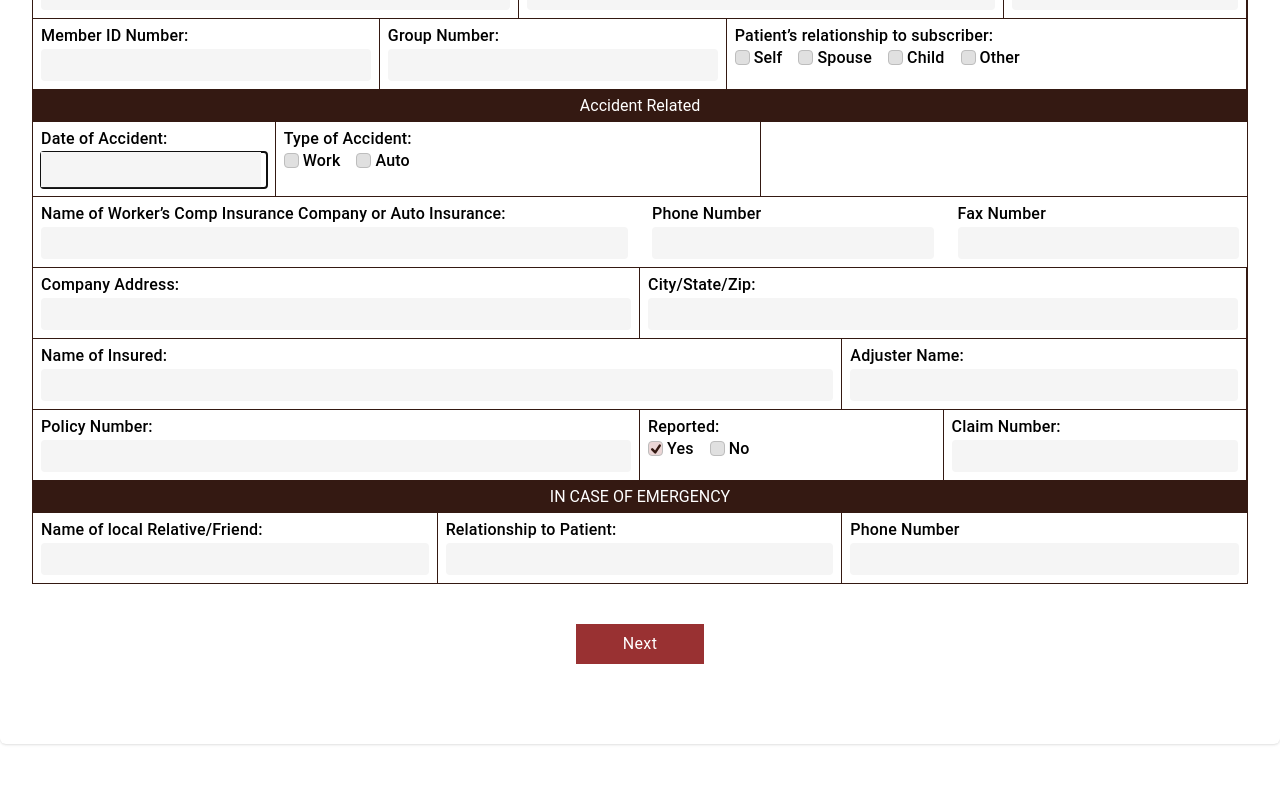
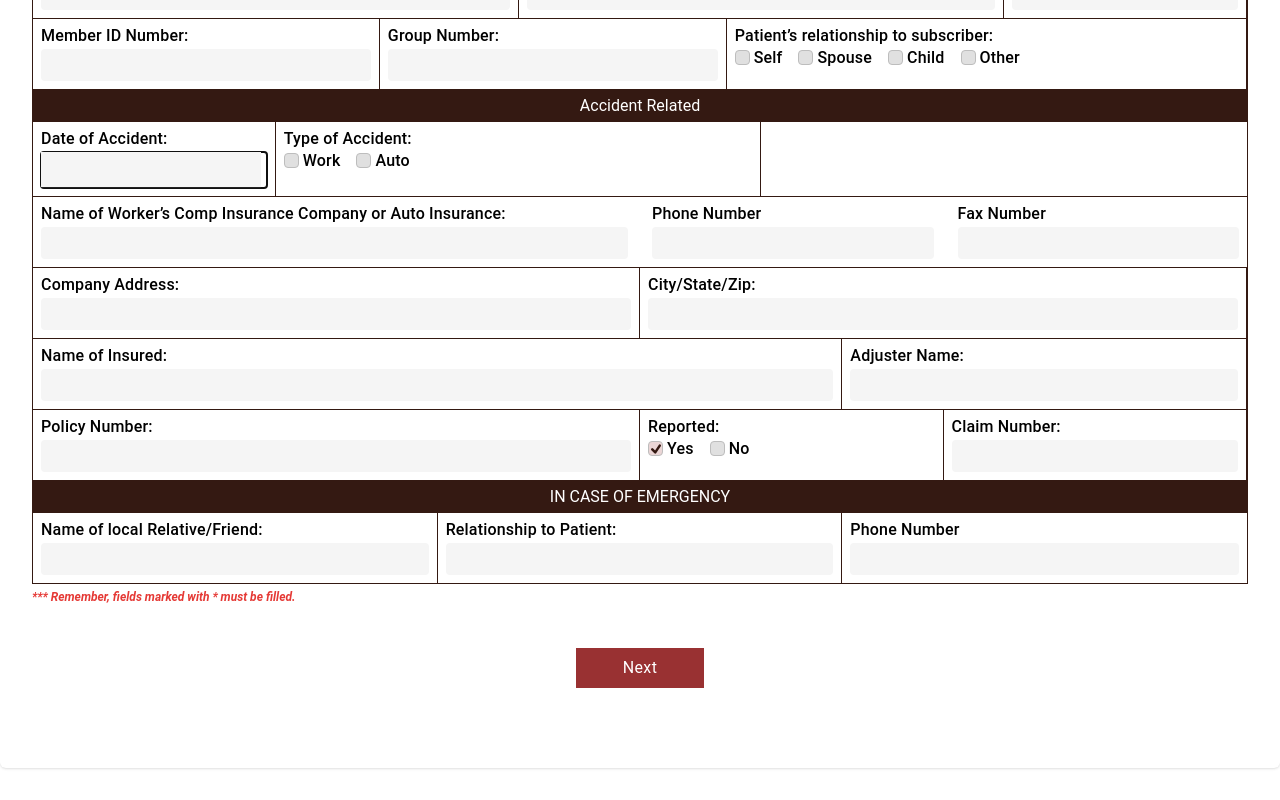
Before and after one commit to robiulalamdev/carrus-care-client, a React (Vite) app: page / in a window 1280 px wide. Shown: the part 1379-2179 px from the top of the page. Before the commit the page ends 2155 px from the top, so only its background shows below. Built offline with nearby package versions, Linux system fonts and the light colour scheme.

Commit message:
*** Remember, fields marked with * must be filled. msg add above submit button

```diff
--- a/src/components/registration-ui/registrationFormStep1/RForm1.jsx
+++ b/src/components/registration-ui/registrationFormStep1/RForm1.jsx
@@ -294,6 +294,9 @@ const RForm1 = ({ step, setStep, show, data }) => {
           />
         )}
 
+        <i className="text-xs text-red-600 font-semibold">
+          *** Remember, fields marked with * must be filled.
+        </i>
         <div className="flex justify-center pt-10 pb-20">
           <button
             type="submit"
--- a/src/components/registration-ui/registrationFormStep2/RForm2.jsx
+++ b/src/components/registration-ui/registrationFormStep2/RForm2.jsx
@@ -102,7 +102,9 @@ const RForm2 = ({ step, setStep, data }) => {
             register={register}
           />
         )}
-
+        {/* <i className="text-xs text-red-600 font-semibold">
+          *** Remember, fields marked with * must be filled.
+        </i> */}
         <div className="flex justify-center pt-10 pb-20">
           <button
             type="submit"
```
